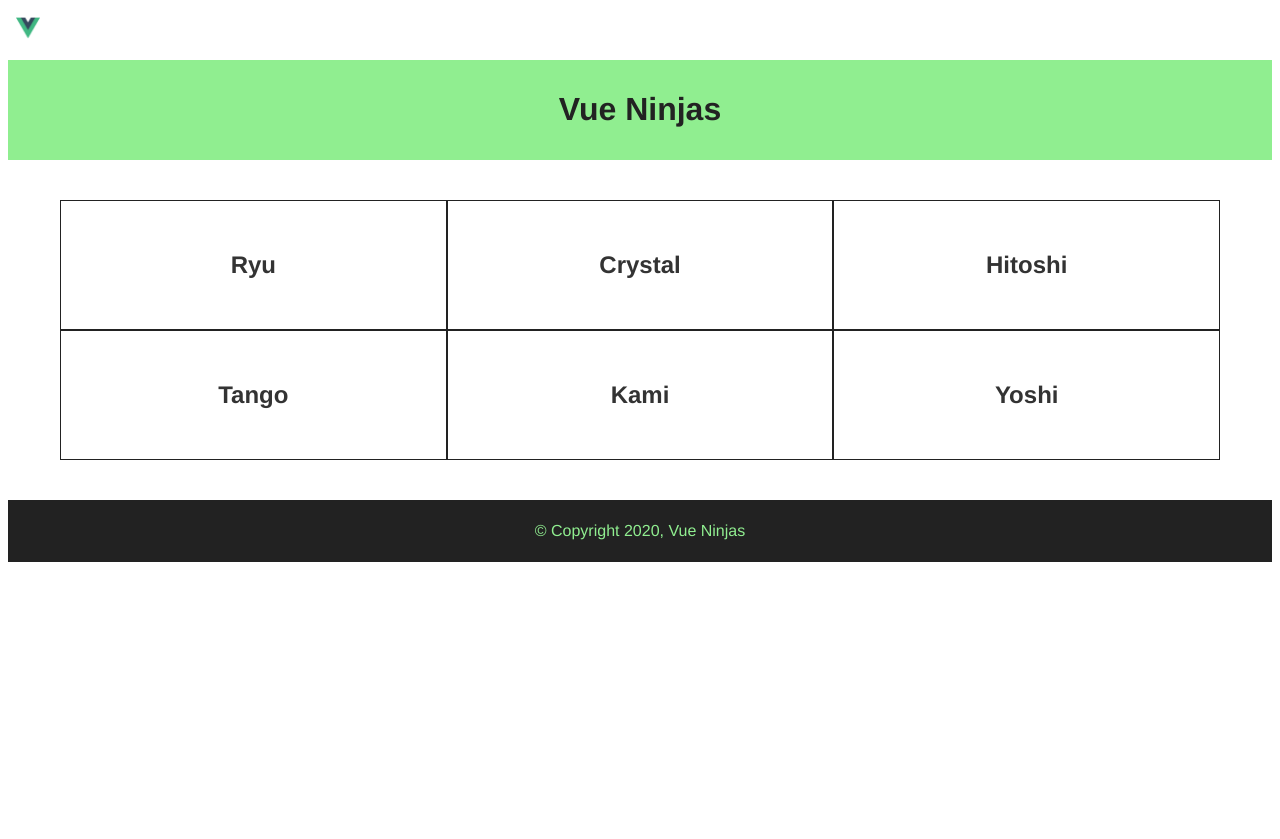
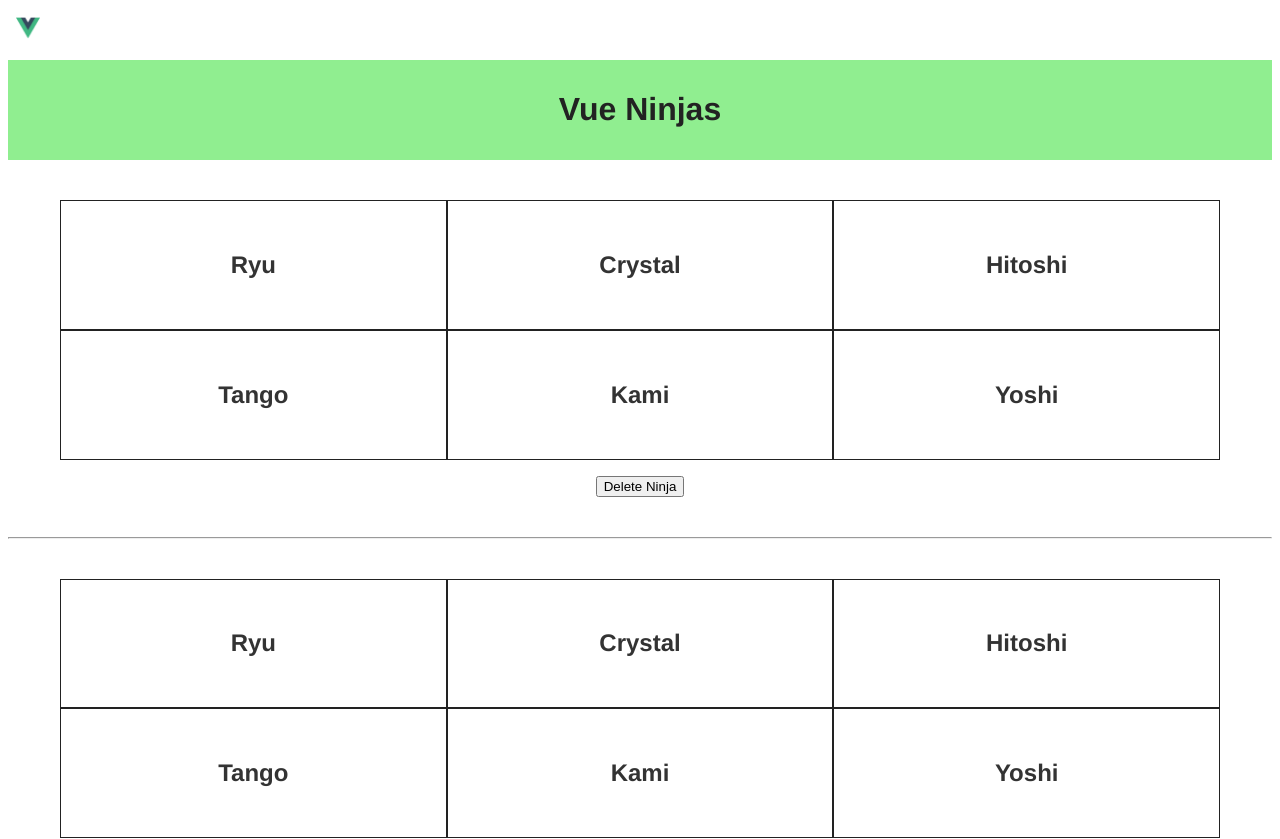
Before and after one commit to GillyRabutTsurwa/vue-with-netninja, a Vue app: page / in a window 1280 px wide. Shown: the top 839 px of the page. Before the commit the page ends 800 px from the top, so only its background shows below. Built offline with nearby package versions, Linux system fonts and the light colour scheme.

Commit message:
Learnt about Reference types. Can you define the differences and explain how the work in Vue?

```diff
--- a/src/App.vue
+++ b/src/App.vue
@@ -1,11 +1,15 @@
 <template>
   <div id="app">
     <img class="logo" alt="Vue logo" src="./assets/logo.png" />
-    <HeaderCompo />
+    <HeaderCompo v-bind:titleProp="title" />
     <!-- NOTEIMPORTANT: you have to use v-bind to pass on props to child -->
     <!-- We are passing on the ninjas array to the child Ninjas Component -->
     <NinjaCompo v-bind:ninjasProp="ninjas" />
-    <FooterCompo />
+    <hr />
+    <NinjaCompo v-bind:ninjasProp="ninjas" />
+    <!-- NOTE: Clicking a ninja in one place will delete in both -->
+
+    <FooterCompo v-bind:titleProp="title" />
   </div>
 </template>
 
@@ -29,7 +33,8 @@ export default {
         { name: "Tango", speciality: "Conditionals", show: false },
         { name: "Kami", speciality: "Webpack", show: false },
         { name: "Yoshi", speciality: "Data Diggin", show: false }
-      ]
+      ],
+      title: "Vue Ninjas"
     };
   }
 };
--- a/src/components/Footer.vue
+++ b/src/components/Footer.vue
@@ -1,6 +1,6 @@
 <template>
   <footer>
-    <p>&copy; {{copyright}}</p>
+    <p>&copy; {{copyright}} {{titleProp}}</p>
   </footer>
 </template>
 
@@ -8,8 +8,11 @@
 export default {
   data() {
     return {
-      copyright: "Copyright 2020, Vue Ninjas"
+      copyright: "Copyright 2020,"
     };
+  },
+  props: {
+    titleProp: String
   }
 };
 </script>
--- a/src/components/Header.vue
+++ b/src/components/Header.vue
@@ -1,6 +1,7 @@
 <template>
   <header>
-    <h1>{{title}}</h1>
+    <!-- NOTEIMPORTANT: Since a titleProp (a String) is a reference type, it will not change the value anywhere else, because we are making a duplicate of it and not using the same reference point as we do in reference types. -->
+    <h1 v-on:click="changeTitle">{{titleProp}}</h1>
   </header>
 </template>
 
@@ -10,6 +11,14 @@ export default {
     return {
       title: "Vue Ninjas"
     };
+  },
+  props: {
+    titleProp: String
+  },
+  methods: {
+    changeTitle() {
+      this.titleProp = "Vue Makengos";
+    }
   }
 };
 </script>
--- a/src/components/Ninjas.vue
+++ b/src/components/Ninjas.vue
@@ -6,6 +6,7 @@
         <h3 v-if="currentNinja.show">{{currentNinja.speciality}}</h3>
       </li>
     </ul>
+    <button v-on:click="deleteNinja">Delete Ninja</button>
   </div>
 </template>
 
@@ -16,6 +17,11 @@ export default {
   },
   props: {
     ninjasProp: Array
+  },
+  methods: {
+    deleteNinja() {
+      this.ninjasProp.pop();
+    }
   }
 };
 </script>
```
